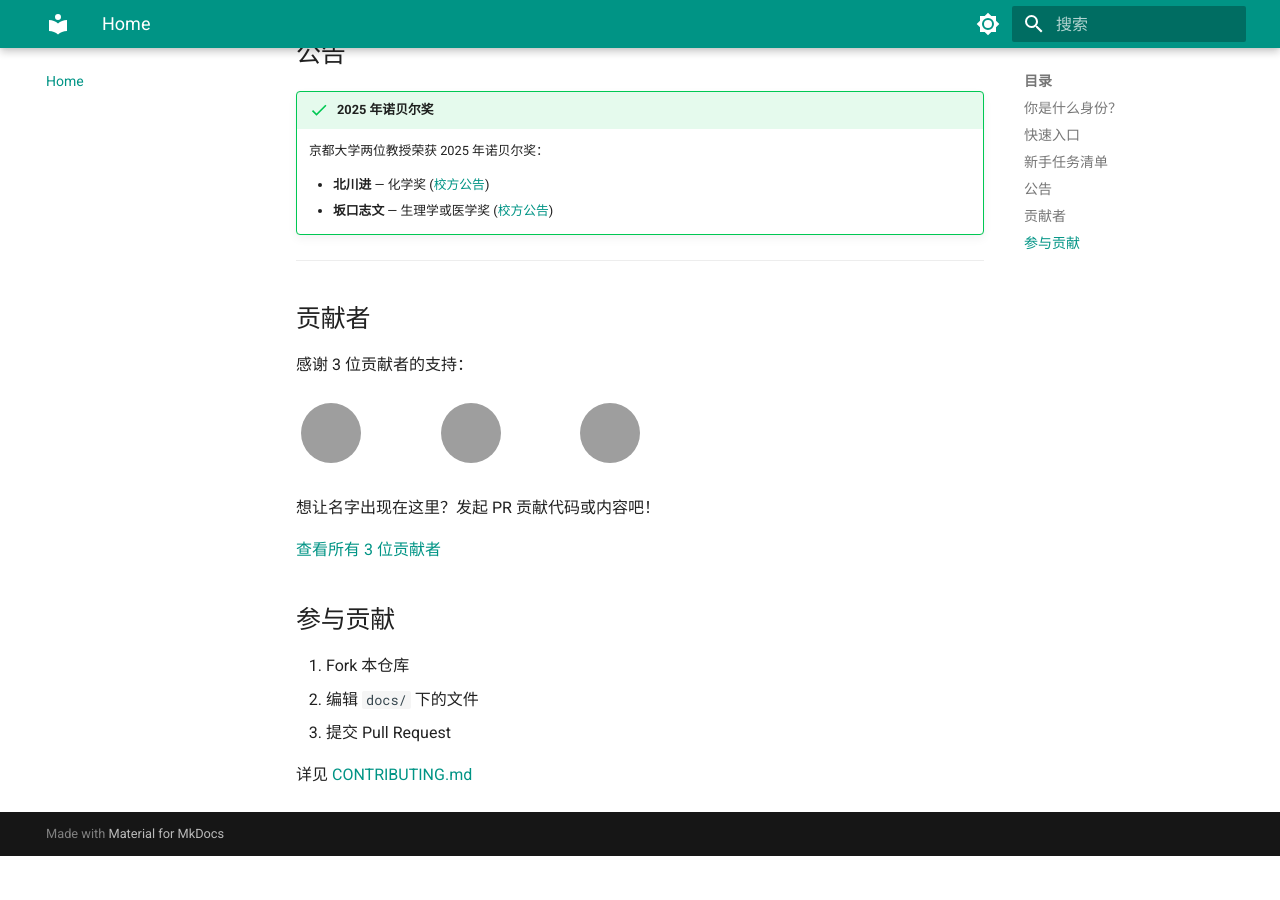
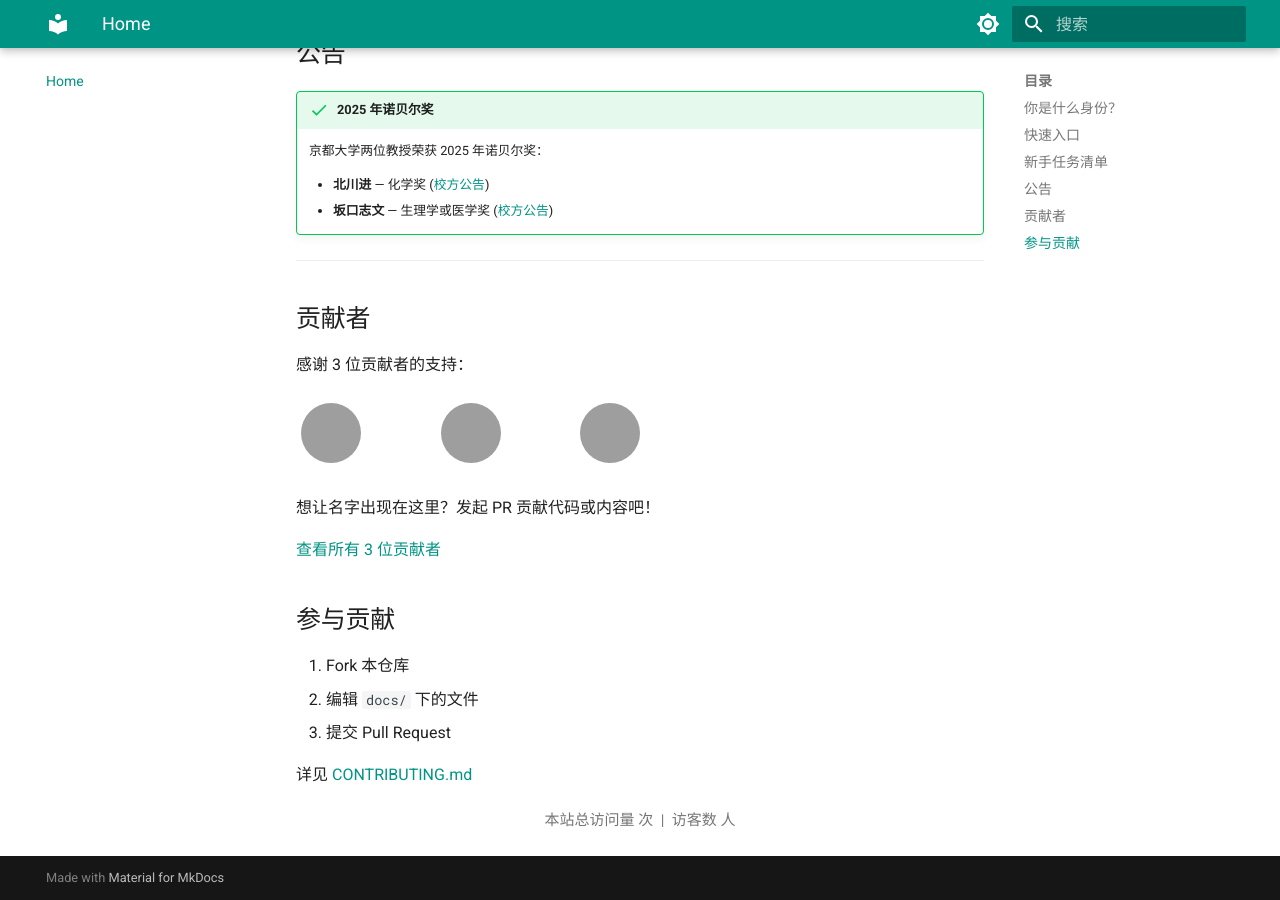
Before and after one commit to minamotooRin/KU-WIKI, an MkDocs documentation site: the page built from docs/index.md, in a window 1280 px wide and 900 px high, scrolled down 1155 px, cut to the strip 0-900 px from the top of the window. Built offline with MkDocs 1.6.1 and Material for MkDocs 9.7.7, drawn with Linux system fonts in a browser that asks for light colours; comment, search, counter and statistics services are not loaded; before the commit the page ends 2011 px from its top, so only the background shows below that; grey boxes are pictures that could not be loaded.

Commit message:
访问量统计

```diff
--- /dev/null
+++ b/docs/overrides/main.html
@@ -0,0 +1,17 @@
+{% extends "base.html" %}
+
+{% block content %}
+{{ super() }}
+
+<!-- 不蒜子访问统计 -->
+<script async src="//busuanzi.ibruce.info/busuanzi/2.3/busuanzi.pure.mini.js"></script>
+<div style="text-align: center; color: var(--md-default-fg-color--light); font-size: 0.75rem; margin-top: 1rem;">
+  <span id="busuanzi_container_site_pv">
+    本站总访问量 <span id="busuanzi_value_site_pv"></span> 次
+  </span>
+  &nbsp;|&nbsp;
+  <span id="busuanzi_container_site_uv">
+    访客数 <span id="busuanzi_value_site_uv"></span> 人
+  </span>
+</div>
+{% endblock %}
--- a/mkdocs.yml
+++ b/mkdocs.yml
@@ -6,6 +6,7 @@ site_author: KyotoU informatics
 theme:
   name: material
   language: zh
+  custom_dir: docs/overrides
   palette:
     - scheme: default
       primary: teal
```
